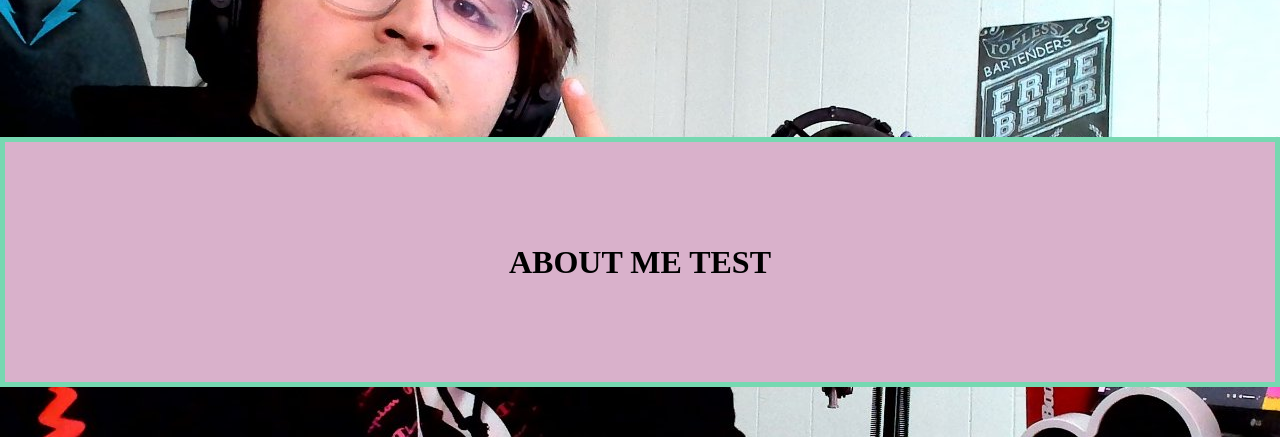
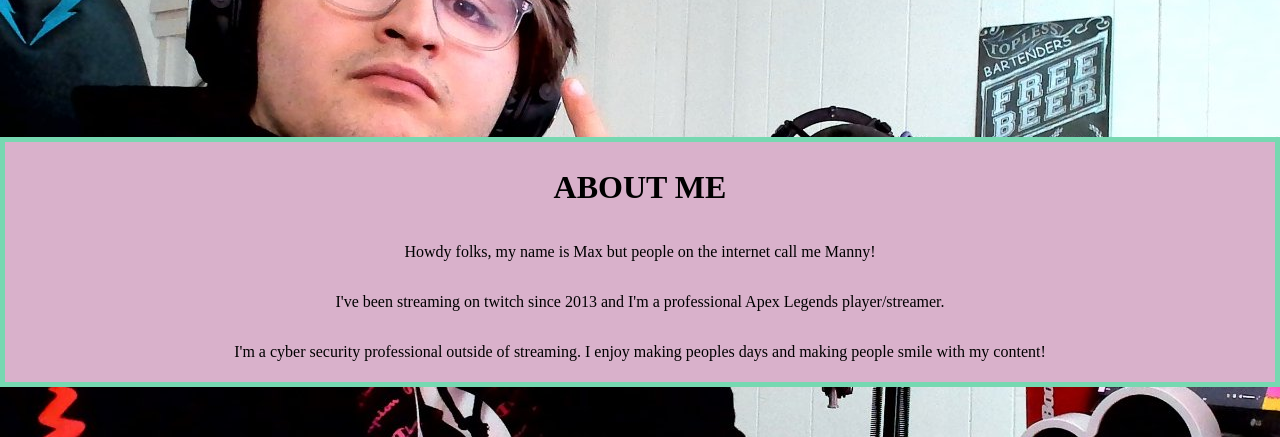
Before and after one commit to KLawsonDevelopment/iammanny, a React (Create React App) app: page / in a window 1280 px wide. Shown: the part 1238-1675 px from the top of the page. Built offline with nearby package versions, Linux system fonts and the light colour scheme.

Commit message:
Added in About Me adjustment.

```diff
--- a/src/components/aboutme.js
+++ b/src/components/aboutme.js
@@ -5,7 +5,12 @@ class aboutme extends Component {
         return (
             <div id='aboutPage'>
                 <div className='aboutParallax'>
-                    <h1 className='aboutText'>ABOUT ME TEST</h1>
+                    <div className='aboutText'>
+                    <h1>ABOUT ME</h1>
+                    <p>Howdy folks, my name is Max but people on the internet call me Manny!</p>
+                    <p>I've been streaming on twitch since 2013 and I'm a professional Apex Legends player/streamer.</p>
+                    <p>I'm a cyber security professional outside of streaming. I enjoy making peoples days and making people smile with my content!</p>
+                    </div>
                 </div>
             </div>
         );
```
